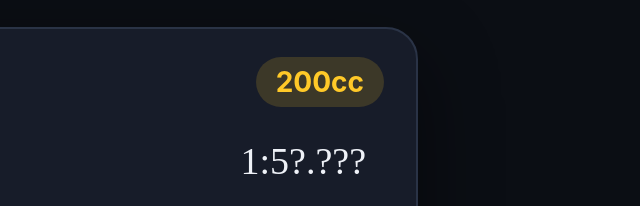
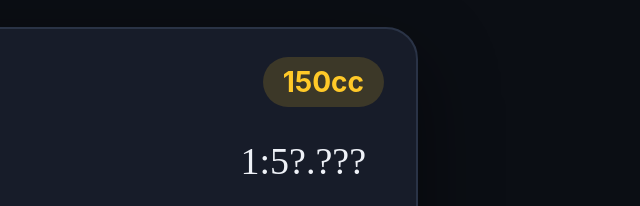
Before and after one commit to Zerbaib/mk8dLeaderboard, a website: page assets/instagram/story-fr.html in a window 1280 px wide. Shown: the part 774-980 px from the top of the page, 582-1222 px from the left. Drawn offline with Linux system fonts and the light colour scheme; a web font is replaced by a local one.

Commit message:
Instagram stories: show 150cc
Co-Authored-By: Claude Opus 5.5 <noreply@anthropic.com>
Claude-Session: https://claude.ai/code/session_01Dgpd94XJ8ECfabHwSCNRRp

```diff
--- a/assets/instagram/story-fr.html
+++ b/assets/instagram/story-fr.html
@@ -55,7 +55,7 @@
     <p class="sub">Envoie tes contre-la-montre et grimpe<br>au classement mondial — 150cc et 200cc.</p>
 
     <div class="card">
-      <div class="card-head"><b>Classement du circuit</b><span class="pill">200cc</span></div>
+      <div class="card-head"><b>Classement du circuit</b><span class="pill">150cc</span></div>
       <div class="row"><span class="rank r1">1</span><span class="name blur">Speedster</span><span class="t">1:5?.???</span></div>
       <div class="row"><span class="rank r2">2</span><span class="name blur">Driftking</span><span class="t">1:5?.???</span></div>
       <div class="row you"><span class="rank r3">3</span><span class="name">TOI</span><span class="t">?:??.???</span></div>
```
Also changed, not shown: assets/instagram/story.html (+1 -1 lines), assets/instagram/story-fr.png, assets/instagram/story.png.
